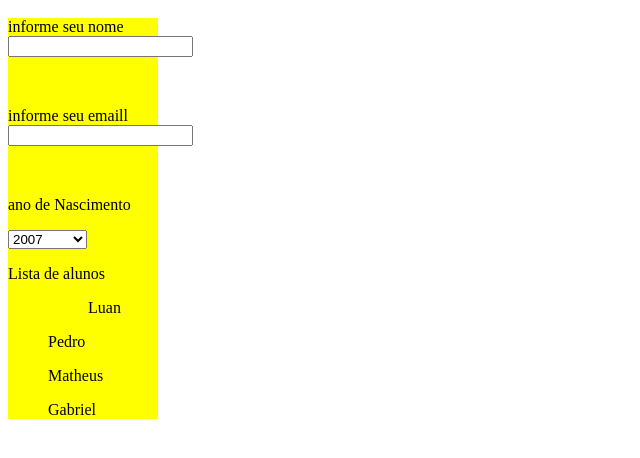
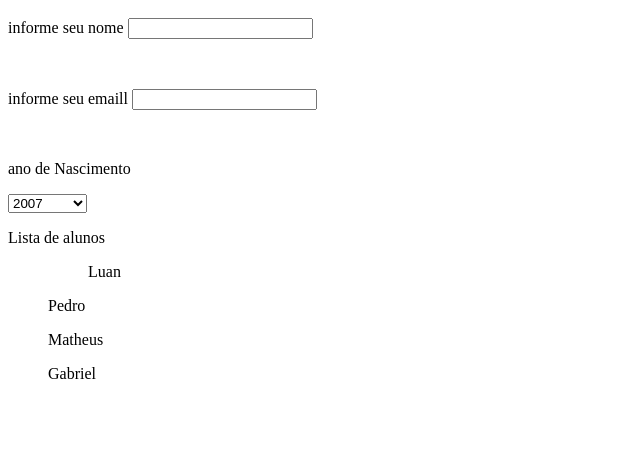
Before and after one commit to CEEMTI-BG-prof-Melissa/aula-01-luan-henrique, a plain HTML site: page index.html in a window 1280 px wide. Shown: the part 48-506 px from the top of the page, without its empty margins (0-640 px from the left). Drawn offline with Linux system fonts and the light colour scheme.

Commit message:
Update index.html

```diff
--- a/index.html
+++ b/index.html
@@ -1,13 +1,7 @@
 <html>
  <head>
   <title>x </title>
-  <style>
-	form{
-        heigh: 200px;
-        width: 150;
-        background-color: yellow;
-	}
-  </style>
+	 <link rel="icon" type="icon" href="https://cdn-icons-png.flaticon.com/512/5203/5203555.png">
  </head>
    <body>
       <h1> Atividades blocos de nota </h1>
```
